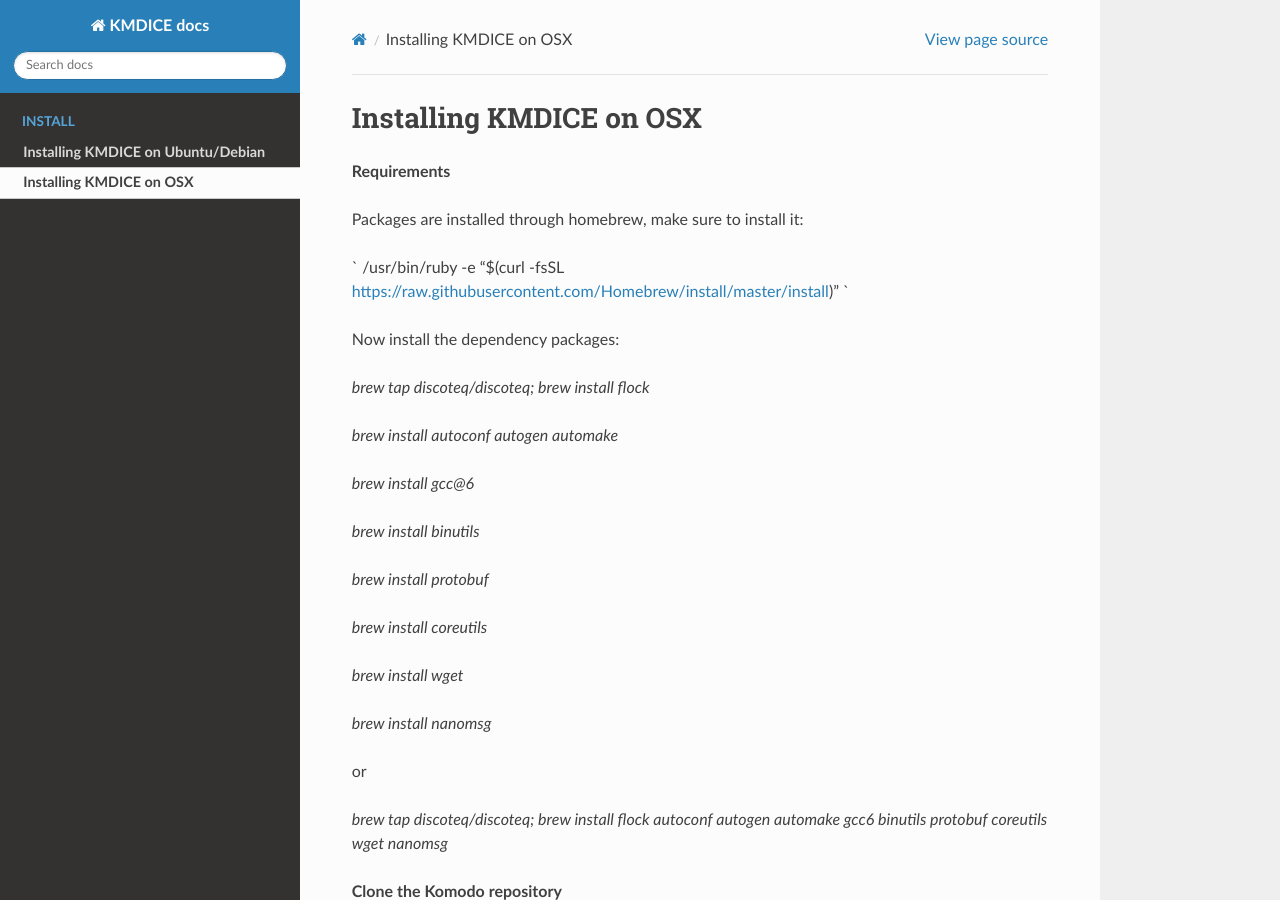
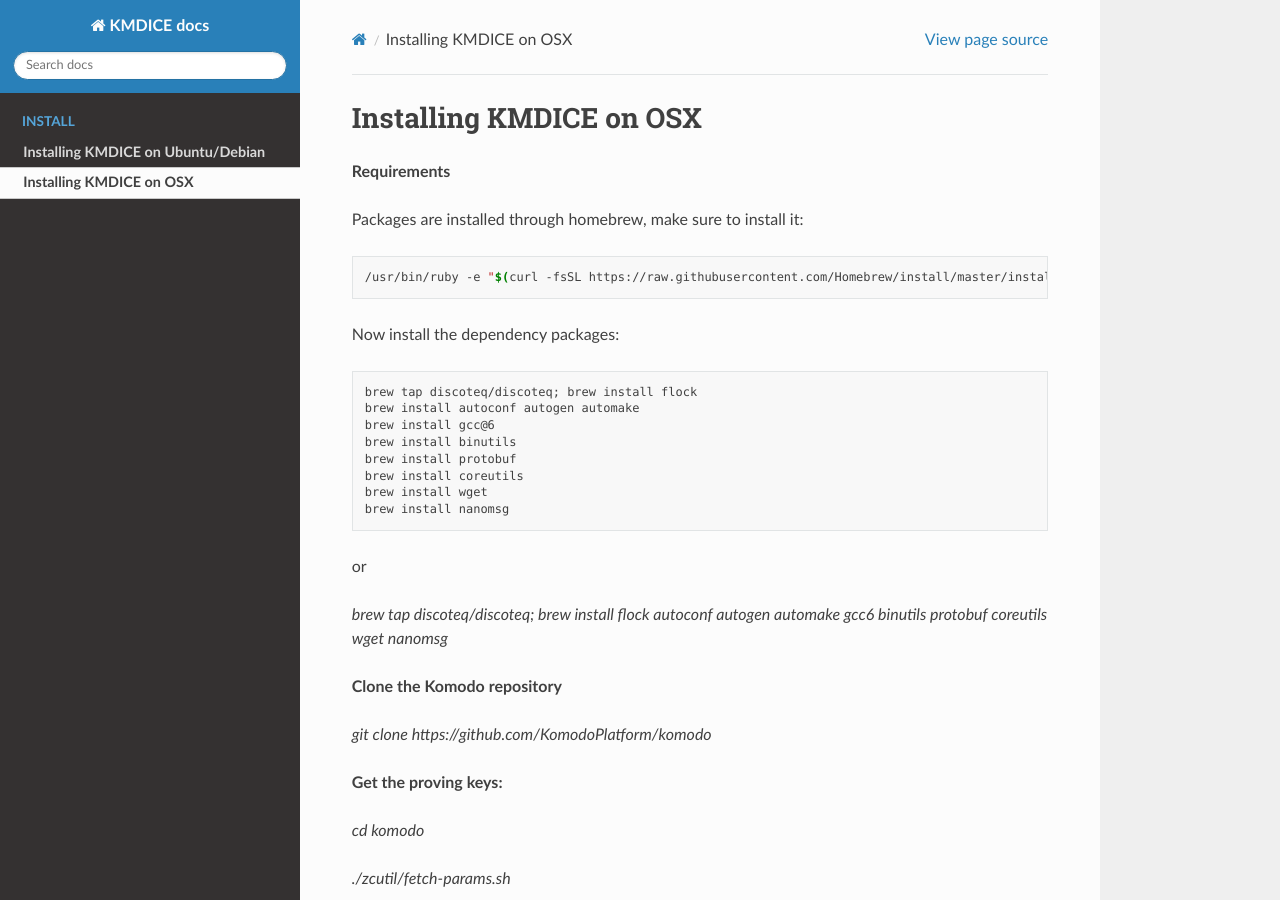
Before and after one commit to chainmakers/kmdicedocs, a Sphinx documentation site: the page built from source/osxinstallguide.rst, in a window 1280 px wide and 900 px high. Built offline with Sphinx 7.4.7 and the Read the Docs theme 2.0.0, drawn with Linux system fonts in a browser that asks for light colours; pages that are not in the unit, such as notebooks, are missing from menus.

Commit message:
Update osxinstallguide.rst

```diff
--- a/source/osxinstallguide.rst
+++ b/source/osxinstallguide.rst
@@ -6,27 +6,24 @@
 
 Packages are installed through homebrew, make sure to install it:
 
-`
-/usr/bin/ruby -e "$(curl -fsSL https://raw.githubusercontent.com/Homebrew/install/master/install)"
-`
+.. code-block:: shell
+
+        /usr/bin/ruby -e "$(curl -fsSL https://raw.githubusercontent.com/Homebrew/install/master/install)"
+
 
 Now install the dependency packages:
 
-`brew tap discoteq/discoteq; brew install flock`
+.. code-block:: shell
 
-`brew install autoconf autogen automake`
+         brew tap discoteq/discoteq; brew install flock
+         brew install autoconf autogen automake
+         brew install gcc@6
+         brew install binutils
+         brew install protobuf
+         brew install coreutils
+         brew install wget
+         brew install nanomsg
 
-`brew install gcc@6`
-
-`brew install binutils`
-
-`brew install protobuf`
-
-`brew install coreutils`
-
-`brew install wget`
-
-`brew install nanomsg`
 
 or
 
```
